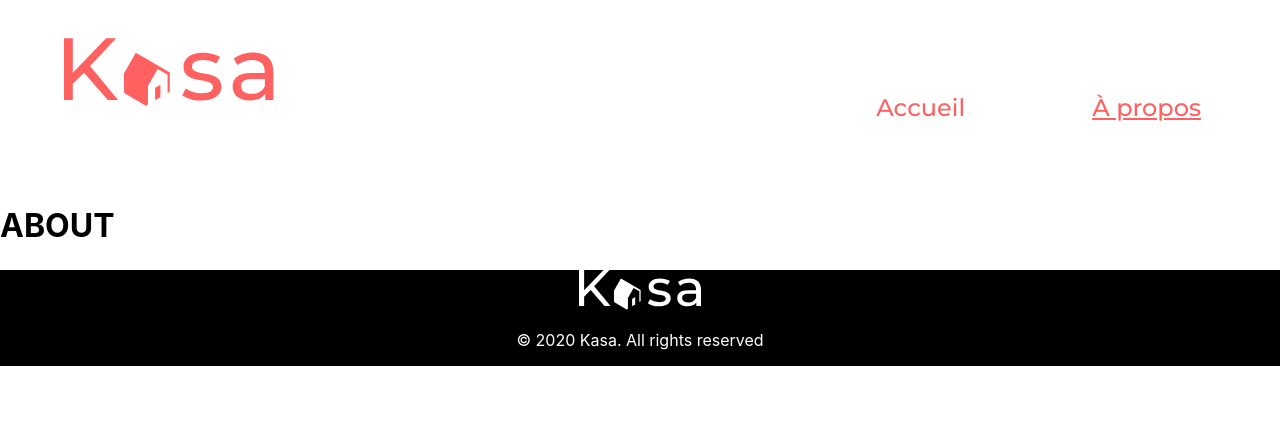
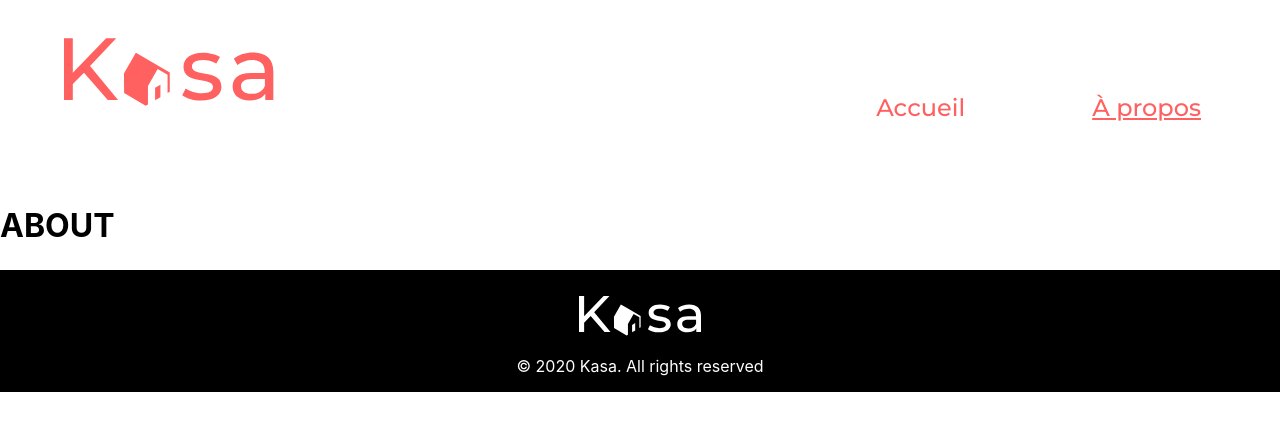
Before and after one commit to F0kd4/my-project-7--OC, a React (Create React App) app: page /about in a window 1280 px wide. Shown: the top 430 px of the page. Built offline with nearby package versions, Linux system fonts and the light colour scheme.

Commit message:
footer + homebanner OK

```diff
--- a/src/styles/components/_footer.scss
+++ b/src/styles/components/_footer.scss
@@ -1,5 +1,6 @@
 .footer {
   margin: 2% 0 0 0;
+  padding-top: 2%;
   display: flex;
   flex-direction: column;
   align-items: center;
--- a/src/styles/components/_homebanner.scss
+++ b/src/styles/components/_homebanner.scss
@@ -15,7 +15,7 @@
 
   &__title {
     position: absolute;
-    top: 50%;
+    top: 38%;
     left: 50%;
     transform: translate(-50%, -65%);
     font-size: 48px;
```
